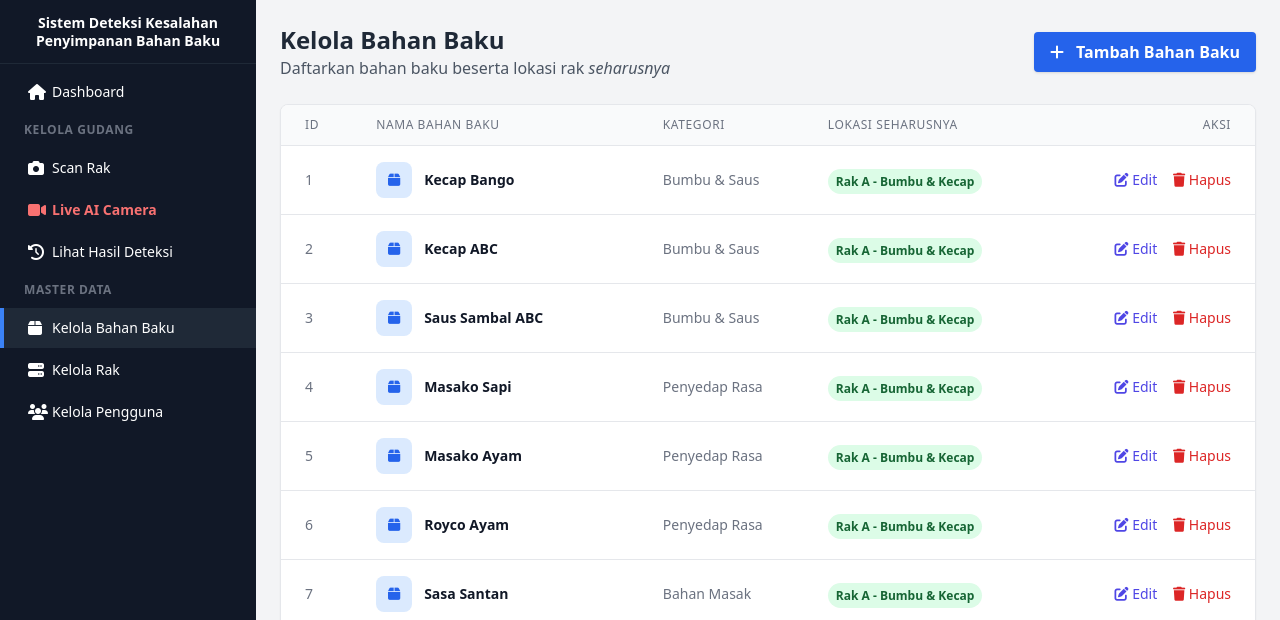
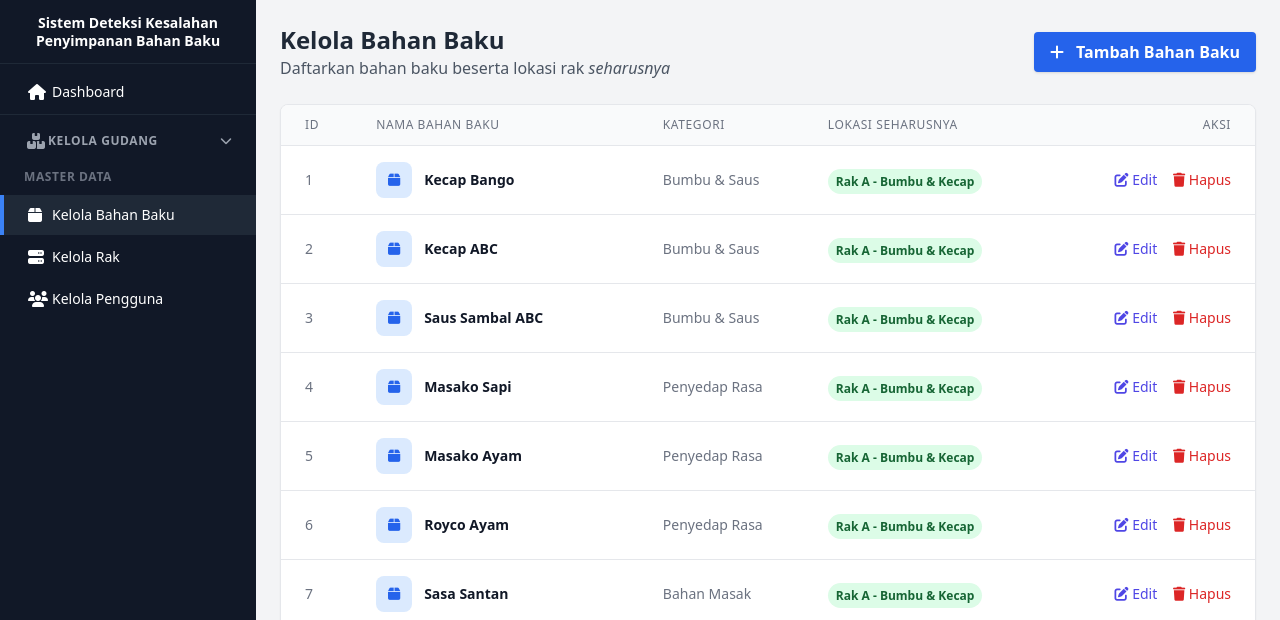
Before and after one commit to xinnxz/computer-vision-skripsi, a Flask app: page /bahan in a window 1280 px wide. Shown: the top 620 px of the page. Run offline with Flask 3, Linux system fonts and the light colour scheme; a user stored in the database is signed in; data comes from the database, SQL or seed files in the repository; some libraries are stand-ins or nearby versions.

Commit message:
feat: implement dropdown accordion for Kelola Gudang menu

```diff
--- a/templates/base.html
+++ b/templates/base.html
@@ -44,24 +44,34 @@
                     </a>
                 </li>
 
-                <li class="px-6 py-2 text-xs font-semibold text-gray-500 uppercase tracking-wider mt-2">Kelola Gudang</li>
+                <li class="mt-2 border-t border-gray-800 pt-2">
+                    <button onclick="toggleDetails('submenu-gudang')" class="w-full flex items-center justify-between px-6 py-2.5 hover:bg-gray-800 transition-colors {% if request.endpoint in ['scan_rak', 'live_cam', 'riwayat'] %}bg-gray-800{% endif %}">
+                        <div class="flex items-center text-gray-400">
+                            <i class="fas fa-boxes w-6"></i>
+                            <span class="text-xs font-semibold uppercase tracking-wider">Kelola Gudang</span>
+                        </div>
+                        <i class="fas fa-chevron-down text-xs text-gray-400 transition-transform duration-200" id="icon-submenu-gudang" {% if request.endpoint in ['scan_rak', 'live_cam', 'riwayat'] %}style="transform: rotate(180deg);"{% endif %}></i>
+                    </button>
+                    <ul id="details-submenu-gudang" class="bg-gray-900 overflow-hidden transition-all duration-300 {% if request.endpoint not in ['scan_rak', 'live_cam', 'riwayat'] %}hidden{% endif %}">
                         <li>
-                    <a href="{{ url_for('scan_rak') }}" class="flex items-center px-6 py-2.5 hover:bg-gray-800 transition-colors {% if request.endpoint == 'scan_rak' %}bg-gray-800 border-l-4 border-blue-500{% else %}border-l-4 border-transparent{% endif %}">
-                        <i class="fas fa-camera w-6"></i>
+                            <a href="{{ url_for('scan_rak') }}" class="flex items-center pl-12 pr-6 py-2 hover:bg-gray-800 transition-colors {% if request.endpoint == 'scan_rak' %}text-white font-medium{% else %}text-gray-400 hover:text-gray-200{% endif %}">
+                                <i class="fas fa-camera w-5 text-sm"></i>
                                 <span class="text-sm">Scan Rak</span>
                             </a>
                         </li>
                         <li>
-                    <a href="{{ url_for('live_cam') }}" class="flex items-center px-6 py-2.5 hover:bg-gray-800 transition-colors text-red-400 font-bold {% if request.endpoint == 'live_cam' %}bg-gray-800 border-l-4 border-red-500{% else %}border-l-4 border-transparent{% endif %}">
-                        <i class="fas fa-video w-6"></i>
+                            <a href="{{ url_for('live_cam') }}" class="flex items-center pl-12 pr-6 py-2 hover:bg-gray-800 transition-colors {% if request.endpoint == 'live_cam' %}text-red-400 font-bold{% else %}text-red-400 opacity-75 hover:opacity-100{% endif %}">
+                                <i class="fas fa-video w-5 text-sm"></i>
                                 <span class="text-sm">Live AI Camera</span>
                             </a>
                         </li>
                         <li>
-                    <a href="{{ url_for('riwayat') }}" class="flex items-center px-6 py-2.5 hover:bg-gray-800 transition-colors {% if request.endpoint == 'riwayat' %}bg-gray-800 border-l-4 border-blue-500{% else %}border-l-4 border-transparent{% endif %}">
-                        <i class="fas fa-history w-6"></i>
+                            <a href="{{ url_for('riwayat') }}" class="flex items-center pl-12 pr-6 py-2 hover:bg-gray-800 transition-colors {% if request.endpoint == 'riwayat' %}text-white font-medium{% else %}text-gray-400 hover:text-gray-200{% endif %}">
+                                <i class="fas fa-history w-5 text-sm"></i>
                                 <span class="text-sm">Lihat Hasil Deteksi</span>
                             </a>
+                        </li>
+                    </ul>
                 </li>
 
                 {% if session.get('role') == 'admin' %}
```
Lines whose indentation alone changed are shown as unchanged.
